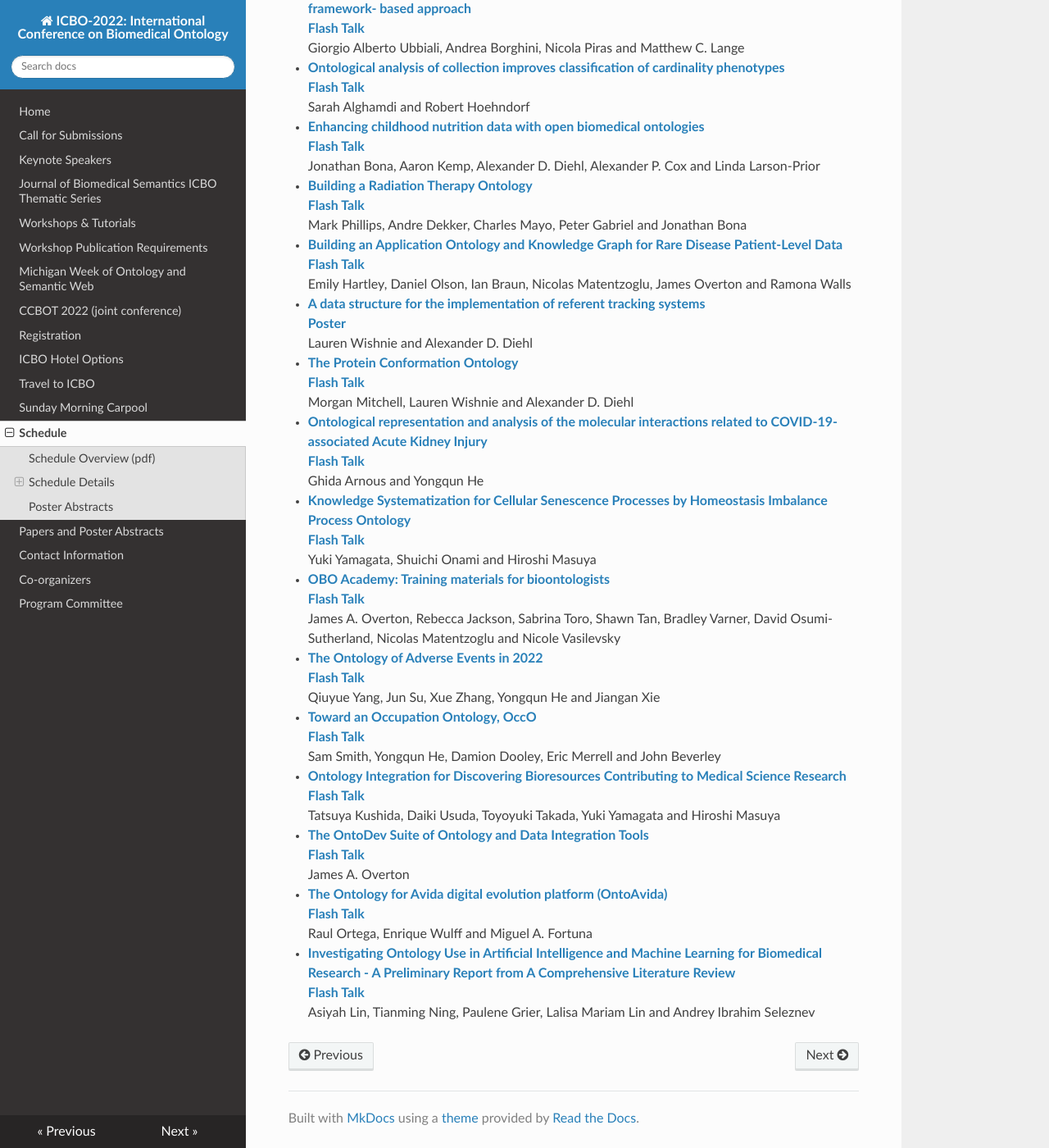
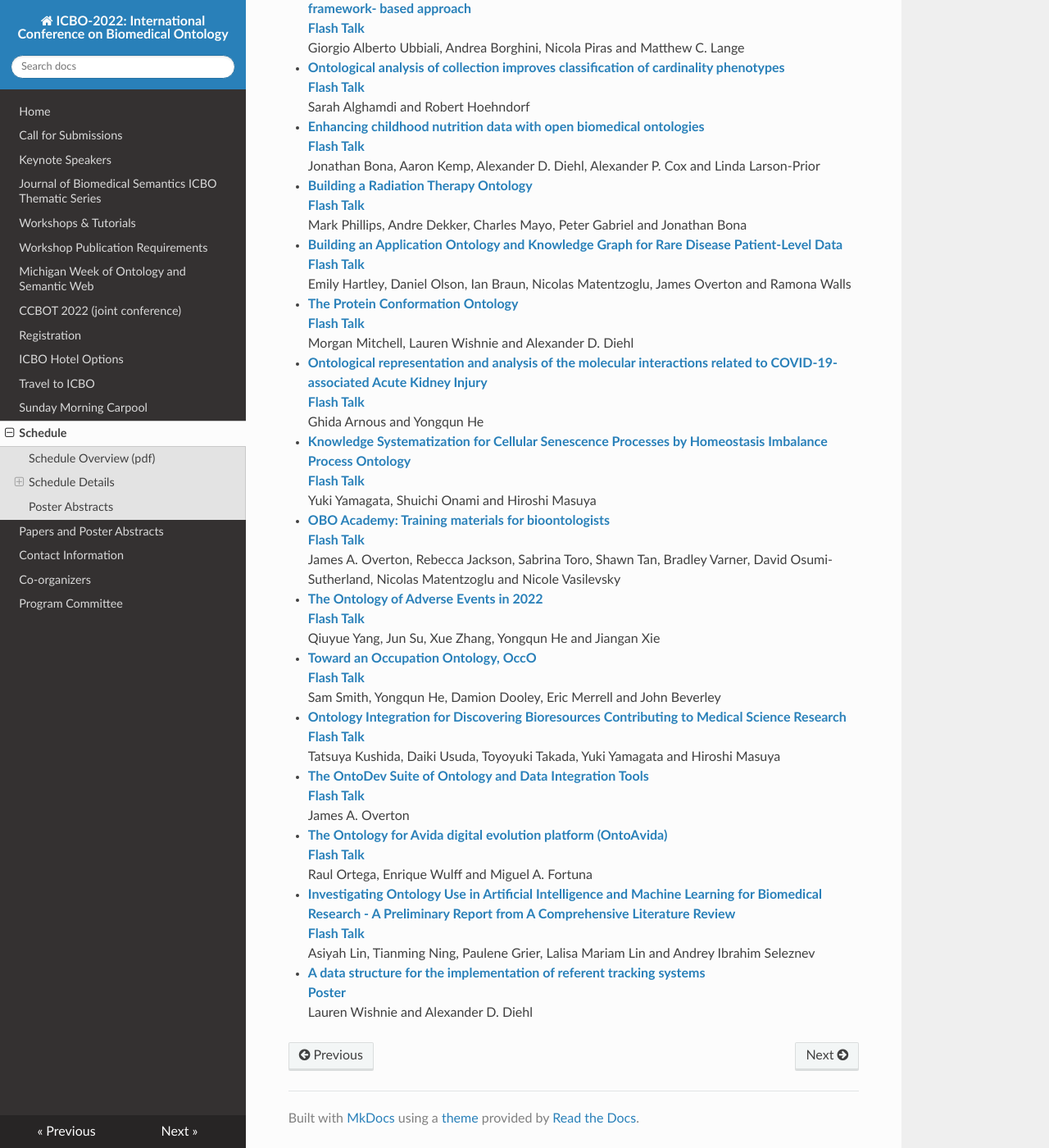
Before and after one commit to johnbeve/BFO-Organization, an MkDocs documentation site: the page built from docs/icbo-schedule.md, in a window 1280 px wide and 1400 px high, scrolled down 6274 px. Shown: the whole window at 82% size. Built offline with MkDocs 1.6.1, drawn with Linux system fonts in a browser that asks for light colours; nearby versions of some CDN libraries; part of the change alters nothing that is shown.

```diff
--- a/docs/icbo-schedule.md
+++ b/docs/icbo-schedule.md
@@ -267,9 +267,6 @@ _The Importance of Ontologies to Connect Data, Enhance Software, and Create a Da
 - **[Building an Application Ontology and Knowledge Graph for Rare Disease Patient-Level Data](papers/ICBO-2022_paper_3882.pdf)**
   **[Flash Talk](flash-talks/Knowledge_Graph_for_Rare_Disease.pdf)**
   Emily Hartley, Daniel Olson, Ian Braun, Nicolas Matentzoglu, James Overton and Ramona Walls
-- **[A data structure for the implementation of referent tracking systems](papers/ICBO-2022_paper_5047.pdf)**
-  **[Poster](flash-talks/ICBO22_lmwishnie.pdf)**
-  Lauren Wishnie and Alexander D. Diehl
 - **[The Protein Conformation Ontology](papers/ICBO-2022_paper_5613.pdf)**
   **[Flash Talk](flash-talks/Protein_Conformation_Ontology.pdf)**
   Morgan Mitchell, Lauren Wishnie and Alexander D. Diehl
@@ -300,3 +297,6 @@ _The Importance of Ontologies to Connect Data, Enhance Software, and Create a Da
 - **[Investigating Ontology Use in Artificial Intelligence and Machine Learning for Biomedical Research - A Preliminary Report from A Comprehensive Literature Review](papers/Investigating_Ontology_Use_in_Artificial Intelligence_and_Machine_Learning_for_Biomedical_Research.pdf)**
   **[Flash Talk](flash-talks/Ontology_Use_in_AI_and_ML.pdf)**
   Asiyah Lin, Tianming Ning, Paulene Grier, Lalisa Mariam Lin and Andrey Ibrahim Seleznev
+- **[A data structure for the implementation of referent tracking systems](papers/ICBO-2022_paper_5047.pdf)**
+  **[Poster](flash-talks/ICBO22_lmwishnie.pdf)**
+  Lauren Wishnie and Alexander D. Diehl
```
